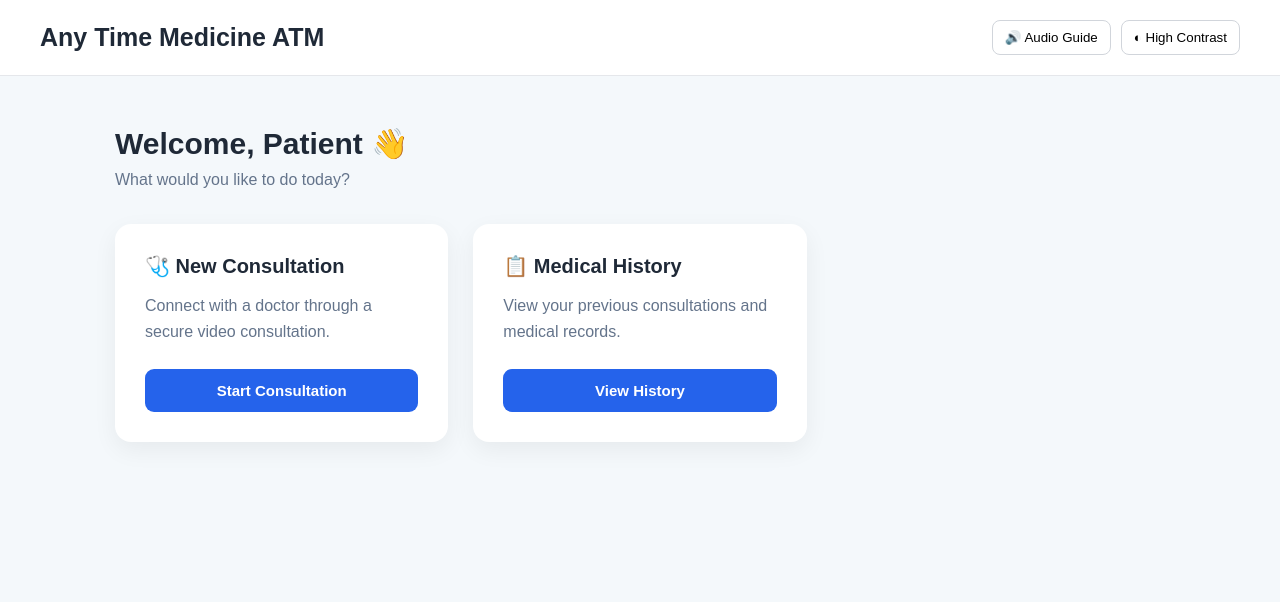
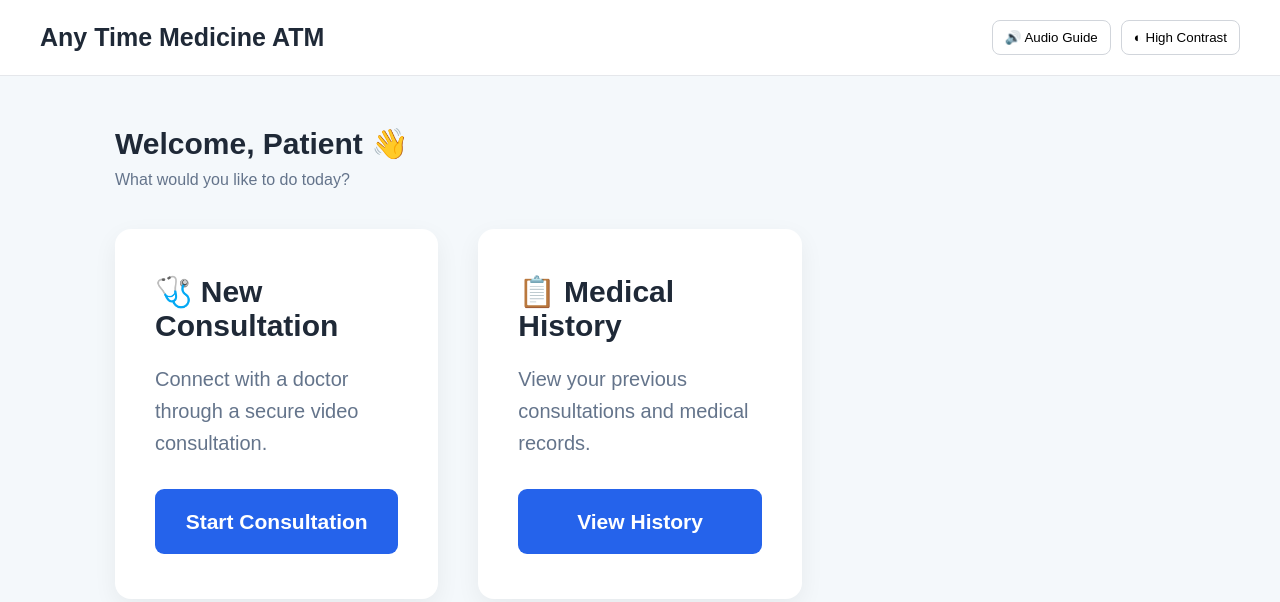
Before and after one commit to brindayuktha07-sketch/any-time-medicine-atm, a website: page patient-dashboard.html in a window 1280 px wide. Drawn offline with Linux system fonts and the light colour scheme.

Commit message:
Update patient-dashboard.html

```diff
--- a/patient-dashboard.html
+++ b/patient-dashboard.html
@@ -8,6 +8,43 @@
     <title>Patient Dashboard - Any Time Medicine ATM</title>
 
     <link rel="stylesheet" href="style.css">
+
+    <style>
+        /* Make the two dashboard options larger */
+        .dashboard-grid {
+            max-width: 1100px;
+            margin: 40px auto;
+            gap: 40px;
+        }
+
+        .dashboard-card {
+            min-height: 320px;
+            padding: 45px 40px;
+            display: flex;
+            flex-direction: column;
+            justify-content: space-between;
+        }
+
+        .dashboard-card h3 {
+            font-size: 30px;
+            margin-bottom: 20px;
+        }
+
+        .dashboard-card p {
+            font-size: 20px;
+            line-height: 1.6;
+            margin-bottom: 30px;
+        }
+
+        .dashboard-card button {
+            width: 100%;
+            min-height: 65px;
+            font-size: 21px;
+            font-weight: 600;
+            cursor: pointer;
+        }
+    </style>
+
 </head>
 
 <body>
@@ -100,9 +137,6 @@
 
             });
 
-
-
-
     </script>
 
 </body>
```
